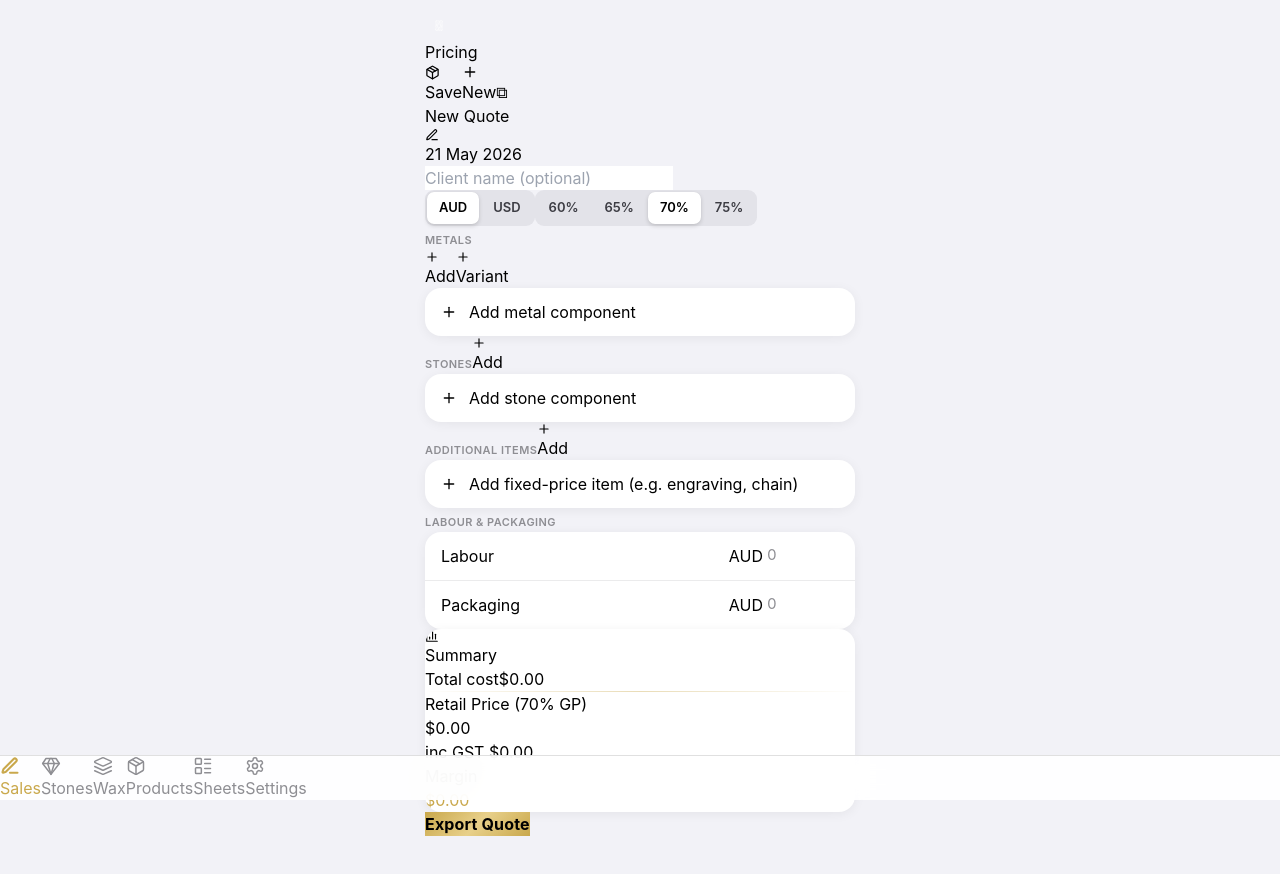
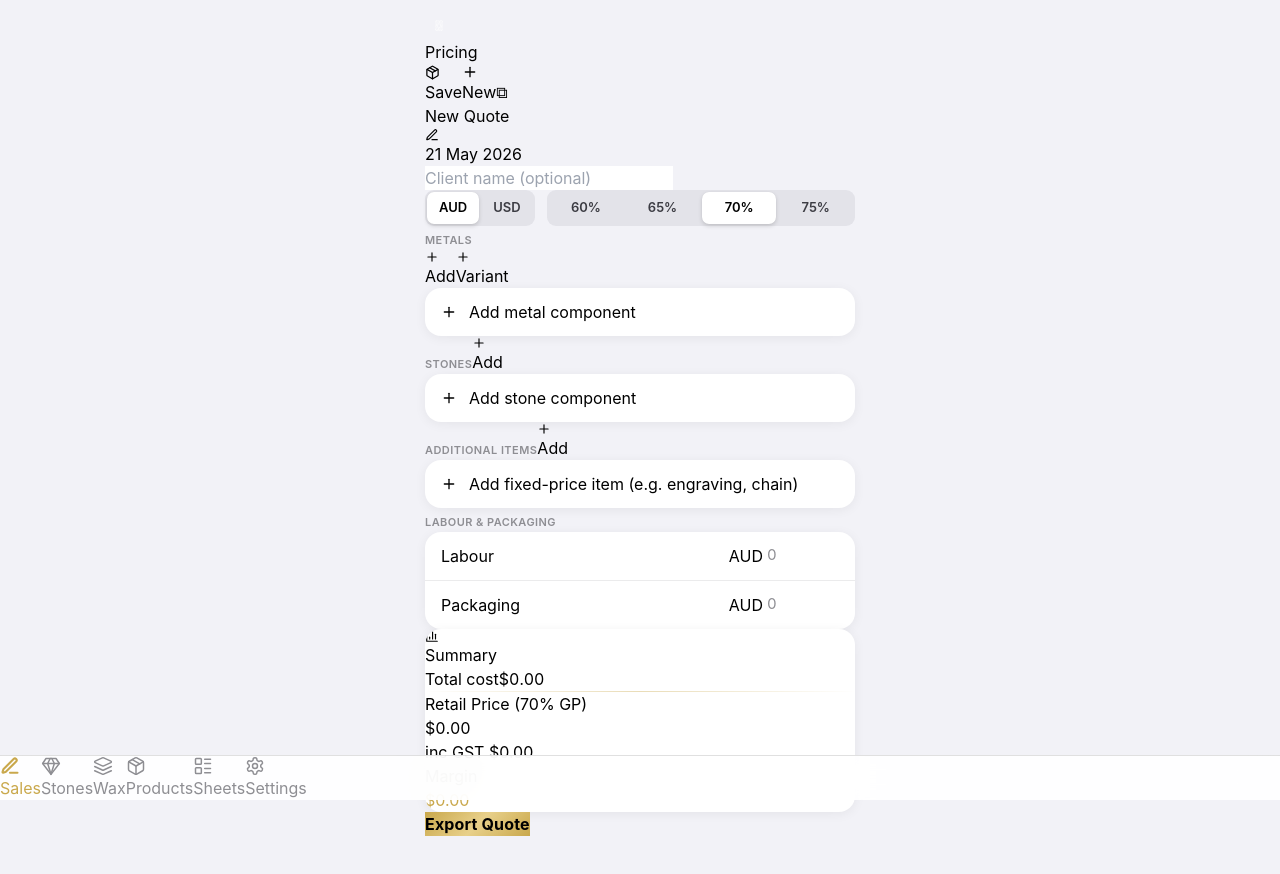
Before and after one commit to jacksonduxbury-spec/BSPRICE, a Next.js app: page / in a window 1280 px wide. Shown: the top 874 px of the page. Built offline with nearby package versions, Linux system fonts and the light colour scheme.

Commit message:
Fix currency+GP row with inline flex, fix SegControl stretch on desktop

```diff
--- a/app/page.tsx
+++ b/app/page.tsx
@@ -74,15 +74,16 @@ function saveActiveQuote(q: Quote) {
 // ─── Segmented control ───────────────────────────────────────────────────────
 
 function SegControl<T extends string>({
-  options, value, onChange, className = ''
+  options, value, onChange, className = '', style
 }: {
   options: { value: T; label: string }[]
   value: T
   onChange: (v: T) => void
   className?: string
+  style?: React.CSSProperties
 }) {
   return (
-    <div className={`seg-control ${className}`}>
+    <div className={`seg-control ${className}`} style={style}>
       {options.map(o => (
         <button
           key={o.value}
@@ -1321,7 +1322,7 @@ function QuoteBuilderTab({ quote, settings, onChange }: {
         </div>
 
         {/* Currency + GP row */}
-        <div className="px-4 mb-3 flex items-center gap-3">
+        <div className="px-4 mb-3" style={{ display: 'flex', alignItems: 'center', gap: 12 }}>
           <SegControl
             options={[{ value: 'AUD', label: 'AUD' }, { value: 'USD', label: 'USD' }]}
             value={quote.currency}
@@ -1331,7 +1332,7 @@ function QuoteBuilderTab({ quote, settings, onChange }: {
             options={[{ value: '60', label: '60%' }, { value: '65', label: '65%' }, { value: '70', label: '70%' }, { value: '75', label: '75%' }]}
             value={String(quote.retailGP)}
             onChange={v => onChange({ ...quote, retailGP: parseInt(v) })}
-            className="flex-1"
+            style={{ flex: 1 }}
           />
         </div>
 
```
